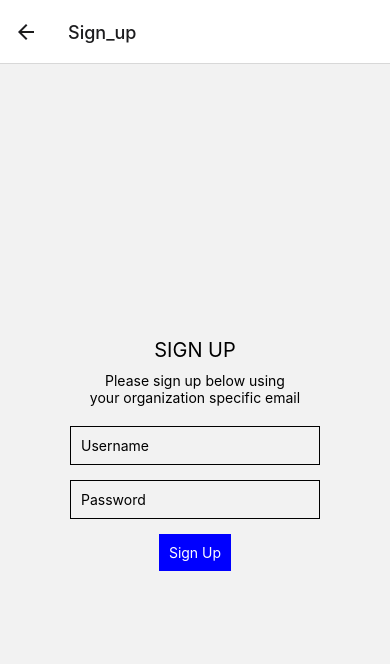
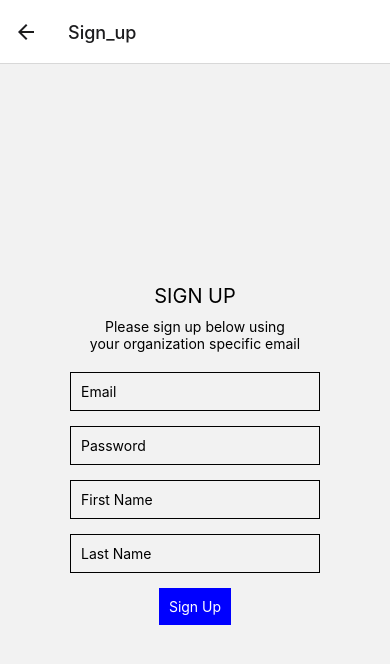
Before and after one commit to suny-poly-cs-club/attendance-app, a React Native app in the folder attendanceApp/: screen /Sign_up in a window 390 px wide. Shown: the top 664 px of the page. Built offline with nearby package versions, Linux system fonts and the light colour scheme.

Commit message:
Completing front end development of sign up page, backend must still be incorporated - JPM

```diff
--- a/attendanceApp/SignUp.js
+++ b/attendanceApp/SignUp.js
@@ -2,13 +2,36 @@ import React, { useState } from 'react';
 import { Text, View, TextInput, TouchableOpacity, Alert } from 'react-native';
 
 const SignUp = ({ navigation }) => {
-  const [username, setUsername] = useState('');
+  const [email, setEmail] = useState('');
   const [password, setPassword] = useState('');
+  const [firstName, setFirstName] = useState('');
+  const [lastName, setLastName] = useState('');
 
   const handleSignUp = () => {
-  //This would be how to create an alert to let the user know sign up fails or is successful
-	//or notify of other things depending on your needs
-    Alert.alert('Sign Up', `Username: ${username}\nPassword: ${password}`);
+    // Enforce criteria
+    if (password.length < 5) {
+      Alert.alert('Password Error', 'Password must be at least 5 characters long');
+      return;
+    }
+
+    if (email.length > 255) {
+      Alert.alert('Email Error', 'Email must be at most 255 characters long');
+      return;
+    }
+
+    if (firstName.length > 80) {
+      Alert.alert('First Name Error', 'First Name must be at most 80 characters long');
+      return;
+    }
+
+    if (lastName.length > 80) {
+      Alert.alert('Last Name Error', 'Last Name must be at most 80 characters long');
+      return;
+    }
+
+    // This would be how to create an alert to let the user know sign up fails or is successful
+    // or notify of other things depending on your needs
+    Alert.alert('Sign Up', `Email: ${email}\nPassword: ${password}\nFirst Name: ${firstName}\nLast Name: ${lastName}`);
   };
 
   return (
@@ -17,12 +40,13 @@ const SignUp = ({ navigation }) => {
       <Text style={{ marginBottom: 0 }}>Please sign up below using</Text>
       <Text style={{ marginBottom: 20 }}>your organization specific email</Text>
       {/*The line below can be commented back in to connect this message to the backend*/}
-		  {/*<Text style={{ marginBottom: 20 }}>TEXT POPULATED BY BACKEND</Text> */}
+      {/*<Text style={{ marginBottom: 20 }}>TEXT POPULATED BY BACKEND</Text> */}
       <TextInput
         style={{ borderWidth: 1, padding: 10, marginBottom: 15, width: 250 }}
-        placeholder="Username"
-        value={username}
-        onChangeText={setUsername}
+        placeholder="Email"
+        value={email}
+        onChangeText={setEmail}
+        keyboardType="email-address"
       />
       <TextInput
         style={{ borderWidth: 1, padding: 10, marginBottom: 15, width: 250 }}
@@ -30,6 +54,18 @@ const SignUp = ({ navigation }) => {
         value={password}
         onChangeText={setPassword}
         secureTextEntry={true}
+      />
+      <TextInput
+        style={{ borderWidth: 1, padding: 10, marginBottom: 15, width: 250 }}
+        placeholder="First Name"
+        value={firstName}
+        onChangeText={setFirstName}
+      />
+      <TextInput
+        style={{ borderWidth: 1, padding: 10, marginBottom: 15, width: 250 }}
+        placeholder="Last Name"
+        value={lastName}
+        onChangeText={setLastName}
       />
       <TouchableOpacity
         style={{ backgroundColor: 'blue', padding: 10 }}
```
